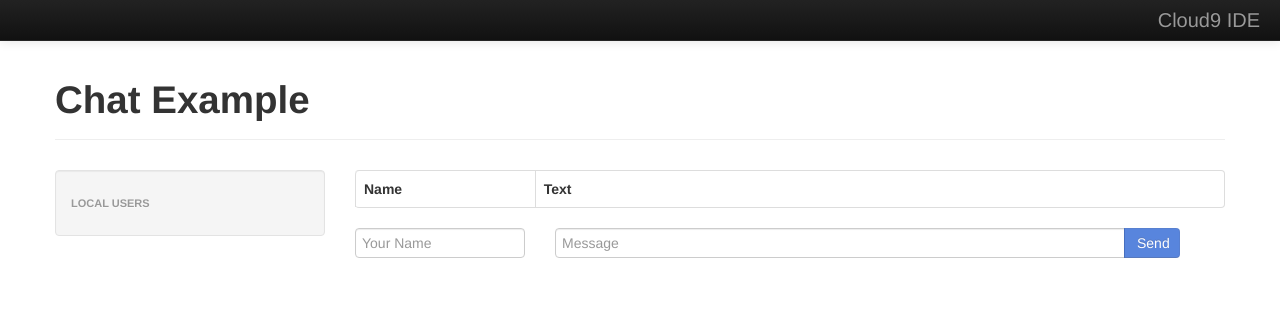
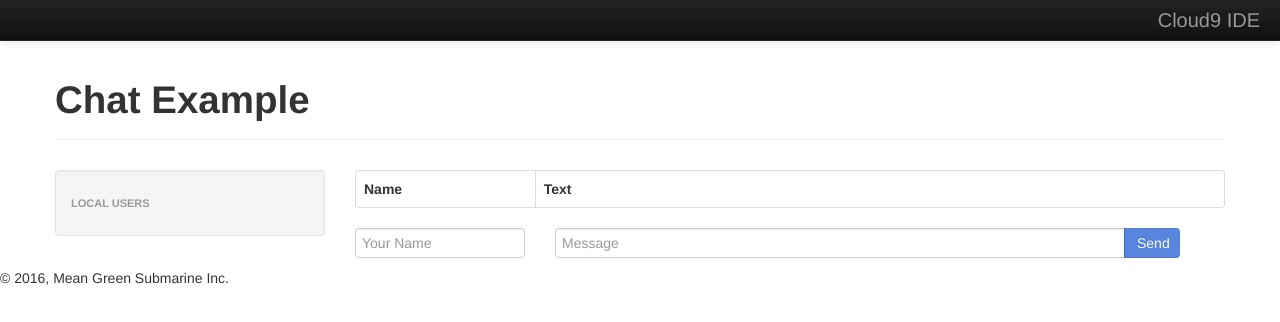
Before and after one commit to FlyingMillennial/github-pracitce-head, a website: page client/index.html in a window 1280 px wide. Drawn offline with nearby package versions, Linux system fonts and the light colour scheme; no server answers.

Commit message:
Adding footer

```diff
--- a/client/index.html
+++ b/client/index.html
@@ -92,6 +92,7 @@
         </div>
       </div>
     </div>
+    <footer>&copy; 2016, Mean Green Submarine Inc.</footer>
     <script src="/socket.io/socket.io.js"></script>
     <script src="/js/jquery.min.js"></script>
     <script src="/js/bootstrap.min.js"></script>
```
